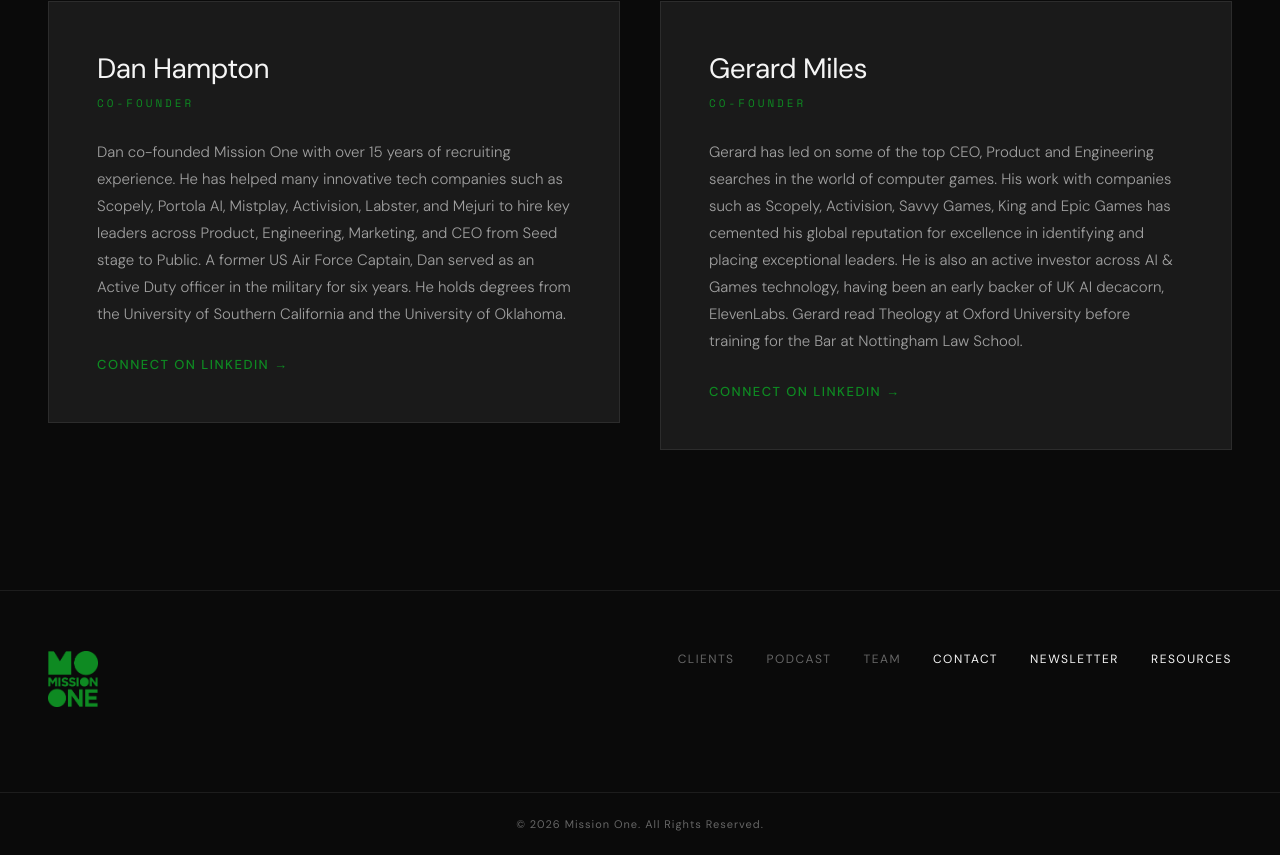
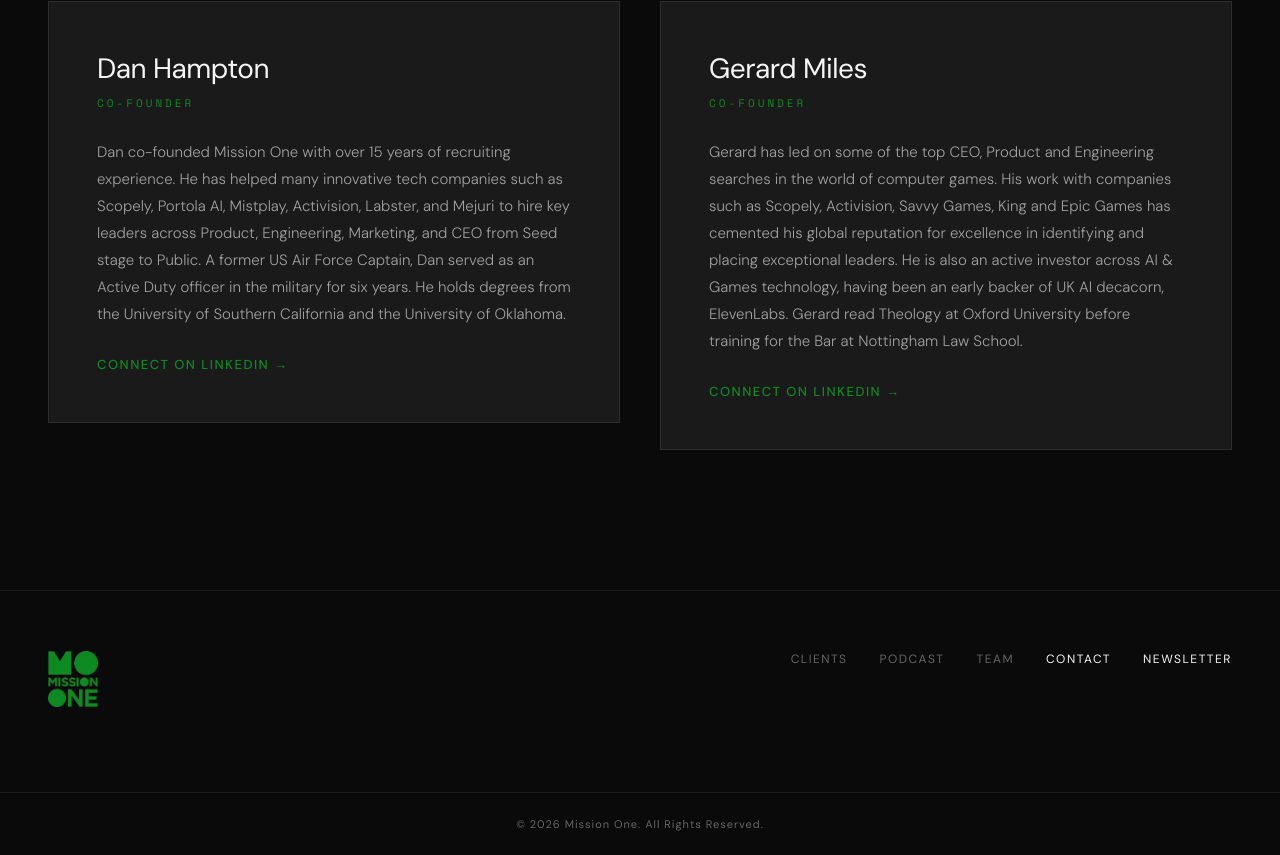
Before and after one commit to dan24ou-cpu/missionone-site, a Next.js app: page / in a window 1280 px wide. Shown: the part 4534-5389 px from the top of the page. Built offline with nearby package versions, Linux system fonts and the light colour scheme.

Commit message:
Hide Resources link from all footers — discoverable via search only
Co-Authored-By: Claude Opus 4.6 (1M context) <noreply@anthropic.com>

```diff
--- a/app/components/Footer.js
+++ b/app/components/Footer.js
@@ -12,7 +12,6 @@ export default function Footer() {
           <Link href="/podcast" className="footer-link" style={{ textDecoration: "none", color: "inherit" }}>Podcast</Link>
           <Link href="/contact" className="footer-link" style={{ textDecoration: "none", color: "inherit" }}>Contact</Link>
           <Link href="/newsletter" className="footer-link" style={{ textDecoration: "none", color: "inherit" }}>Newsletter</Link>
-          <Link href="/resources" className="footer-link" style={{ textDecoration: "none", color: "inherit" }}>Resources</Link>
         </div>
       </footer>
       <div className="footer-copy">
--- a/app/page.js
+++ b/app/page.js
@@ -326,7 +326,6 @@ export default function Home() {
           <button className="footer-link" onClick={() => scrollTo("team")}>Team</button>
           <a href="/contact" className="footer-link" style={{ textDecoration: "none", color: "inherit" }}>Contact</a>
           <a href="/newsletter" className="footer-link" style={{ textDecoration: "none", color: "inherit" }}>Newsletter</a>
-          <a href="/resources" className="footer-link" style={{ textDecoration: "none", color: "inherit" }}>Resources</a>
         </div>
       </footer>
       <div className="footer-copy">
```
